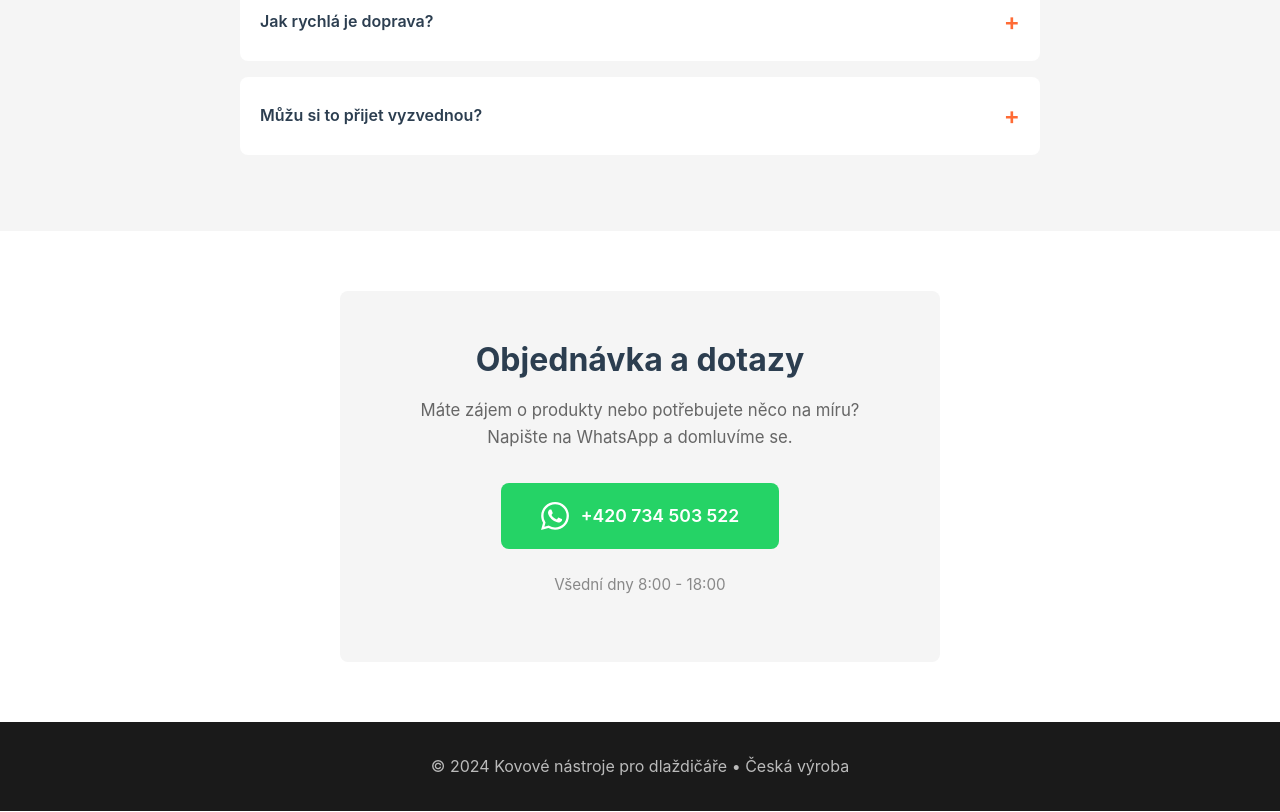
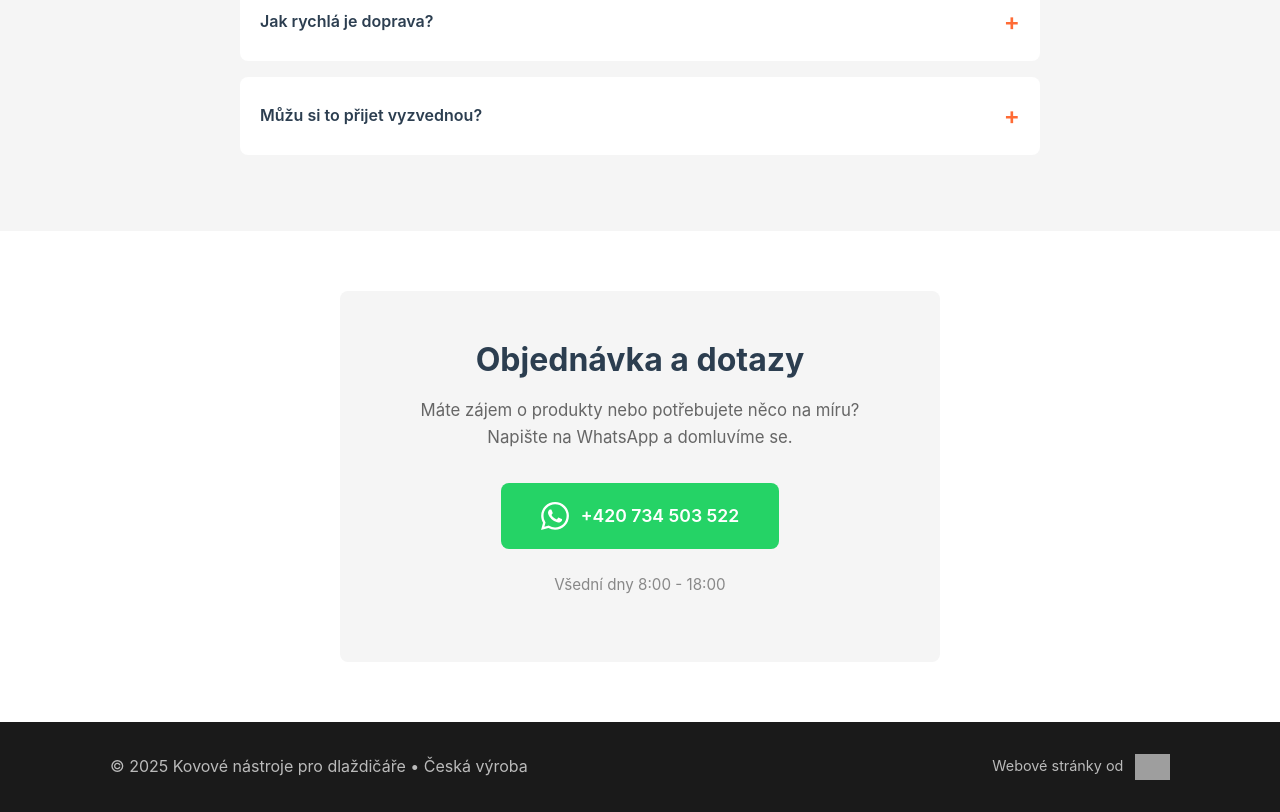
Before and after one commit to st3pan007/DlazebniNastroje, a plain HTML site: page index.html in a window 1280 px wide. Shown: the part 5130-5942 px from the top of the page. Drawn offline with Linux system fonts and the light colour scheme; grey boxes are pictures that could not be loaded.

Commit message:
Update index.html

```diff
--- a/index.html
+++ b/index.html
@@ -682,18 +682,46 @@
             background: var(--dark);
             color: white;
             padding: 2rem 0;
-            text-align: center;
         }
 
-        footer p {
+        .footer-content {
+            display: flex;
+            justify-content: space-between;
+            align-items: center;
+            gap: 2rem;
+        }
+
+        .footer-left p {
             color: rgba(255,255,255,0.7);
             margin: 0;
+        }
+
+        .footer-right {
+            display: flex;
+            align-items: center;
+            gap: 0.75rem;
+        }
+
+        .footer-right span {
+            color: rgba(255,255,255,0.7);
+            font-size: 0.9rem;
+            line-height: 1;
+        }
+
+        .footer-logo {
+            height: 26px;
+            width: auto;
+            transition: opacity 0.2s;
+            display: block;
+        }
+
+        .footer-logo:hover {
+            opacity: 0.8;
         }
 
         /* Mobile */
         @media (max-width: 768px) {
             .nav-links {
-                display: none;
                 position: fixed;
                 top: 60px;
                 left: 0;
@@ -702,11 +730,13 @@
                 flex-direction: column;
                 padding: 2rem;
                 gap: 1.5rem;
-                border-top: 1px solid rgba(255,255,255,0.1);
+                transform: translateX(-100%);
+                transition: transform 0.3s ease;
+                border-bottom: 3px solid var(--primary);
             }
 
             .nav-links.active {
-                display: flex;
+                transform: translateX(0);
             }
 
             .mobile-menu {
@@ -738,6 +768,16 @@
 
             section {
                 padding: 40px 0;
+            }
+
+            .footer-content {
+                flex-direction: column;
+                text-align: center;
+                gap: 1.5rem;
+            }
+
+            .footer-left p {
+                font-size: 0.9rem;
             }
         }
     </style>
@@ -1117,7 +1157,17 @@
     <!-- Footer -->
     <footer>
         <div class="container">
-            <p>© 2024 Kovové nástroje pro dlaždičáře • Česká výroba</p>
+            <div class="footer-content">
+                <div class="footer-left">
+                    <p>© 2025 Kovové nástroje pro dlaždičáře • Česká výroba</p>
+                </div>
+                <div class="footer-right">
+                    <span>Webové stránky od</span>
+                    <a href="https://stebex.cz/" target="_blank" rel="noopener">
+                        <img src="https://imagedelivery.net/TtlFh2d-eb4ze5NHgekWCg/62abbdec-cbc3-45a1-6701-8a6b4ed2b800/public" alt="StebEx" class="footer-logo">
+                    </a>
+                </div>
+            </div>
         </div>
     </footer>
 
```
